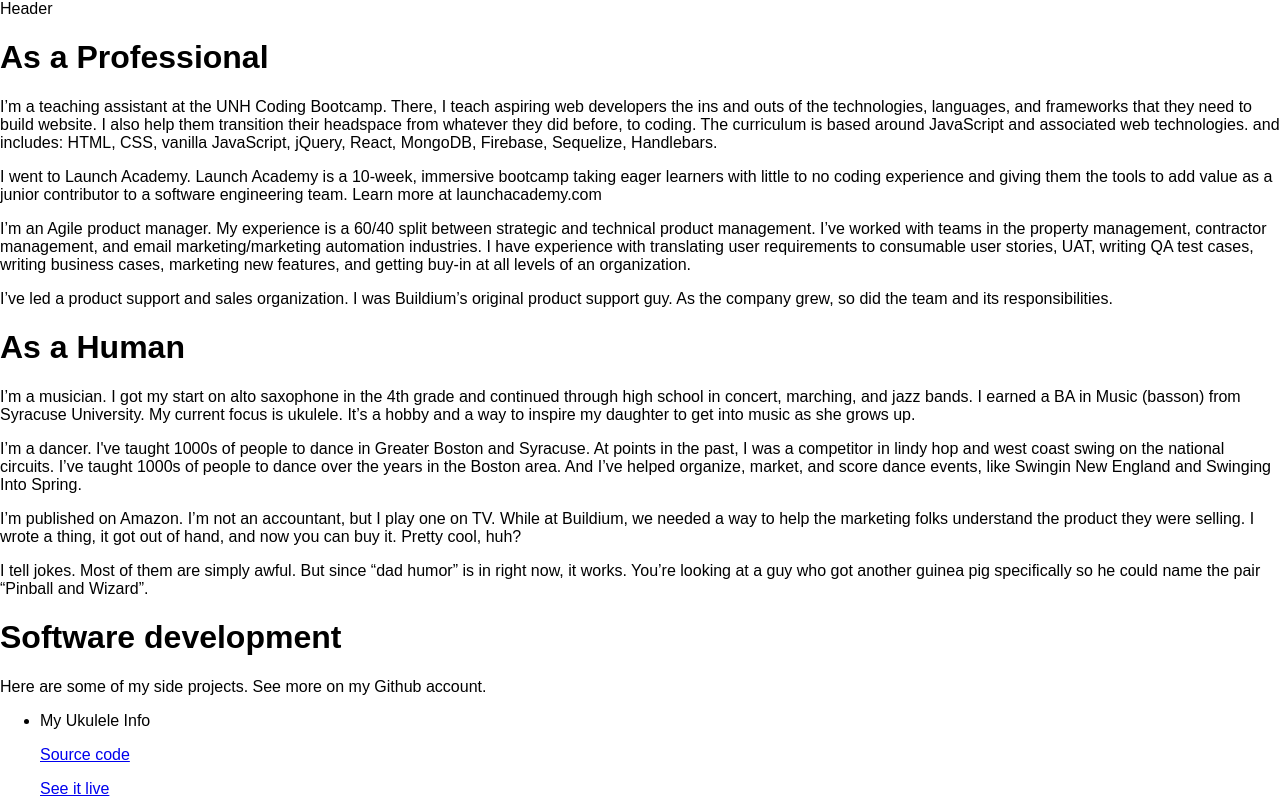
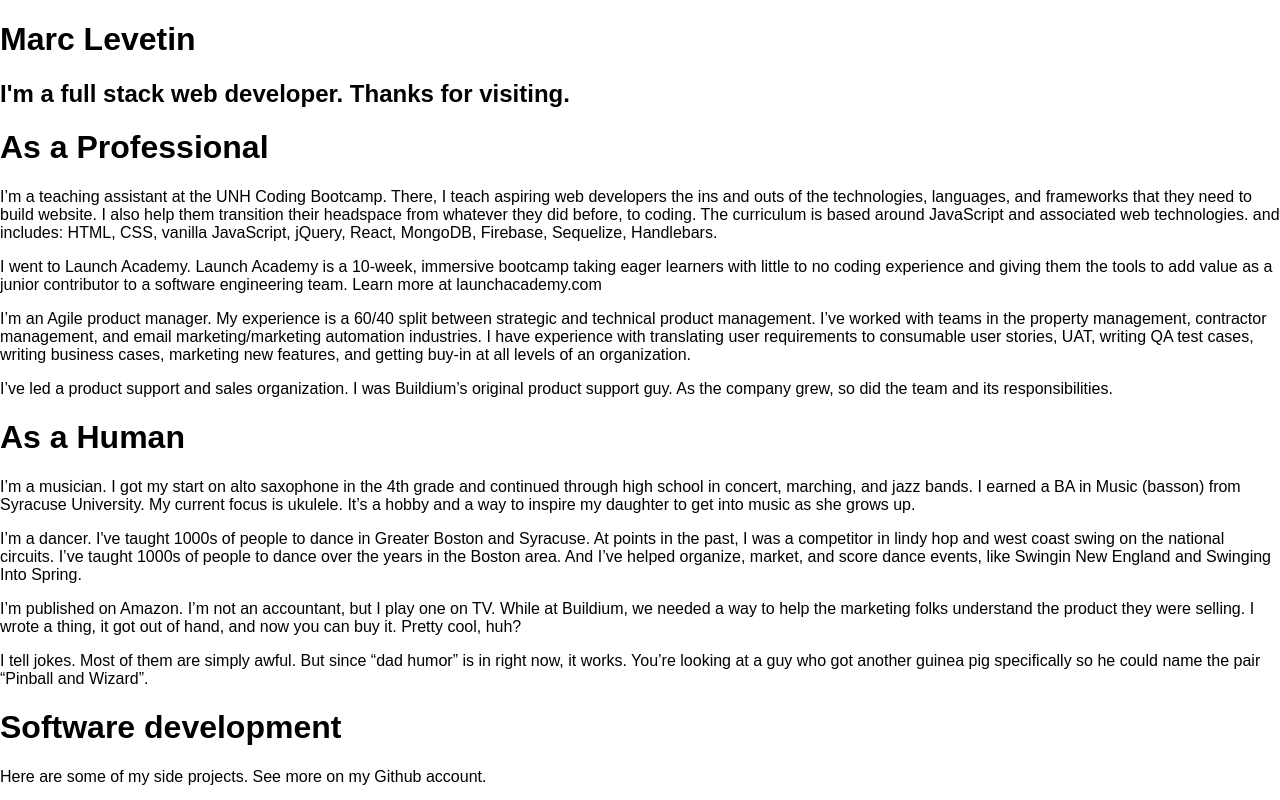
Before and after one commit to marclevetin/portfolio, a React (Create React App) app: page / in a window 1280 px wide. Shown: the top 800 px of the page. Built offline with nearby package versions, Linux system fonts and the light colour scheme.

Commit message:
added data to footer, updated app title, updated header

```diff
--- a/public/index.html
+++ b/public/index.html
@@ -19,7 +19,7 @@
       work correctly both with client-side routing and a non-root public URL.
       Learn how to configure a non-root public URL by running `npm run build`.
     -->
-    <title>React App</title>
+    <title>Marc Levetin</title>
   </head>
   <body>
     <noscript>
--- a/src/App.js
+++ b/src/App.js
@@ -12,7 +12,8 @@ class App extends Component {
   render() {
     return (
       <div>
-        Header<br />
+        <h1>Marc Levetin</h1>
+        <h2>I'm a full stack web developer.  Thanks for visiting.</h2>
         <Bio />
         <Portfolio />
         <Technologies />
--- a/src/components/Footer.js
+++ b/src/components/Footer.js
@@ -3,7 +3,8 @@ import React from 'react';
 const Footer = (props) => {
     return (
       <div>
-        This is the Footer
+        <p><a href="https://www.linkedin.com/in/marclevetin/" target="_blank">LinkedIn</a> | <a href="https://github.com/marclevetin/" target="_blank">Github</a> | <a href="https://twitter.com/_derbyhat" target="_blank">Twitter</a></p>
+        <p>Copyright 2017 - Marc Levetin</p>
       </div>
     )
 };
```
